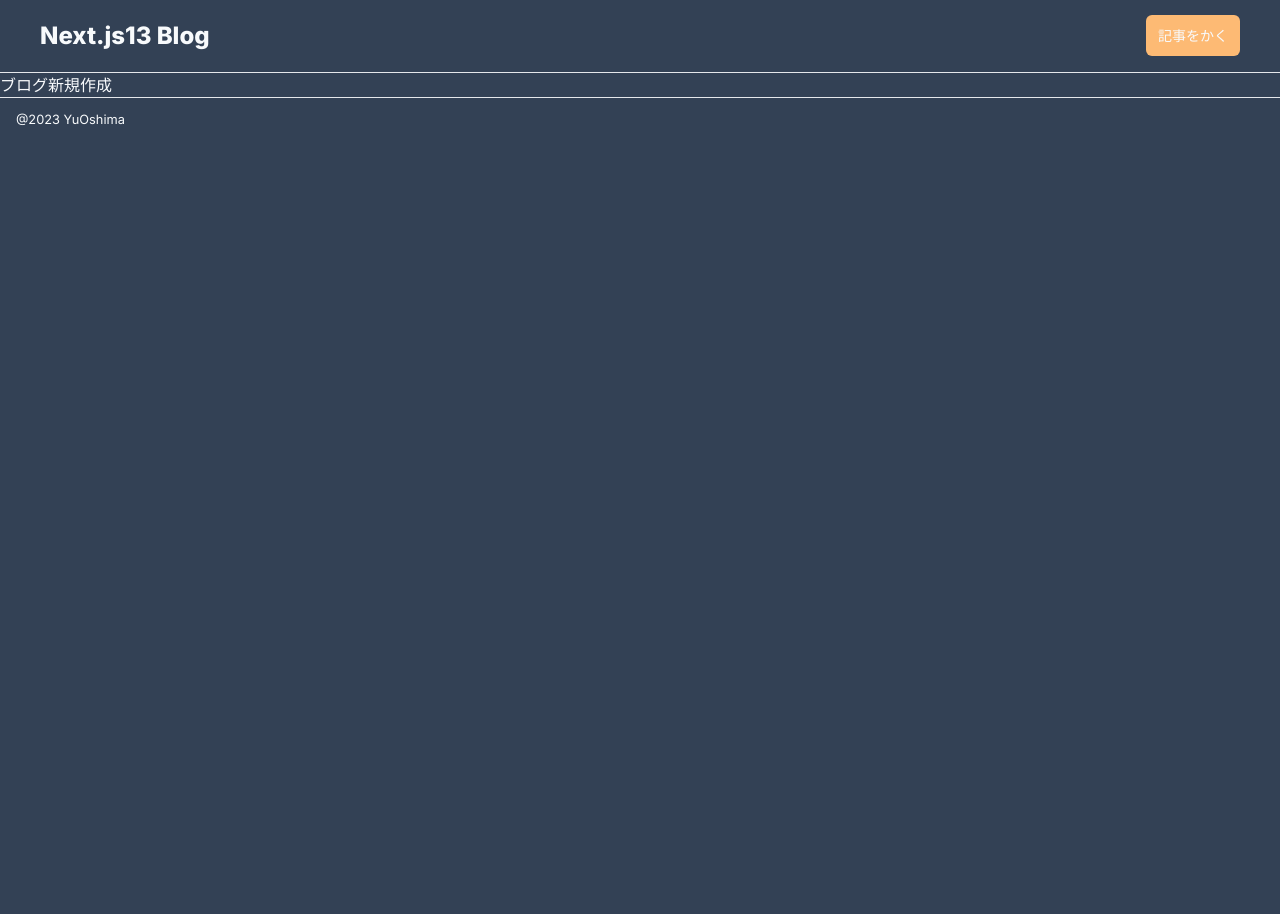
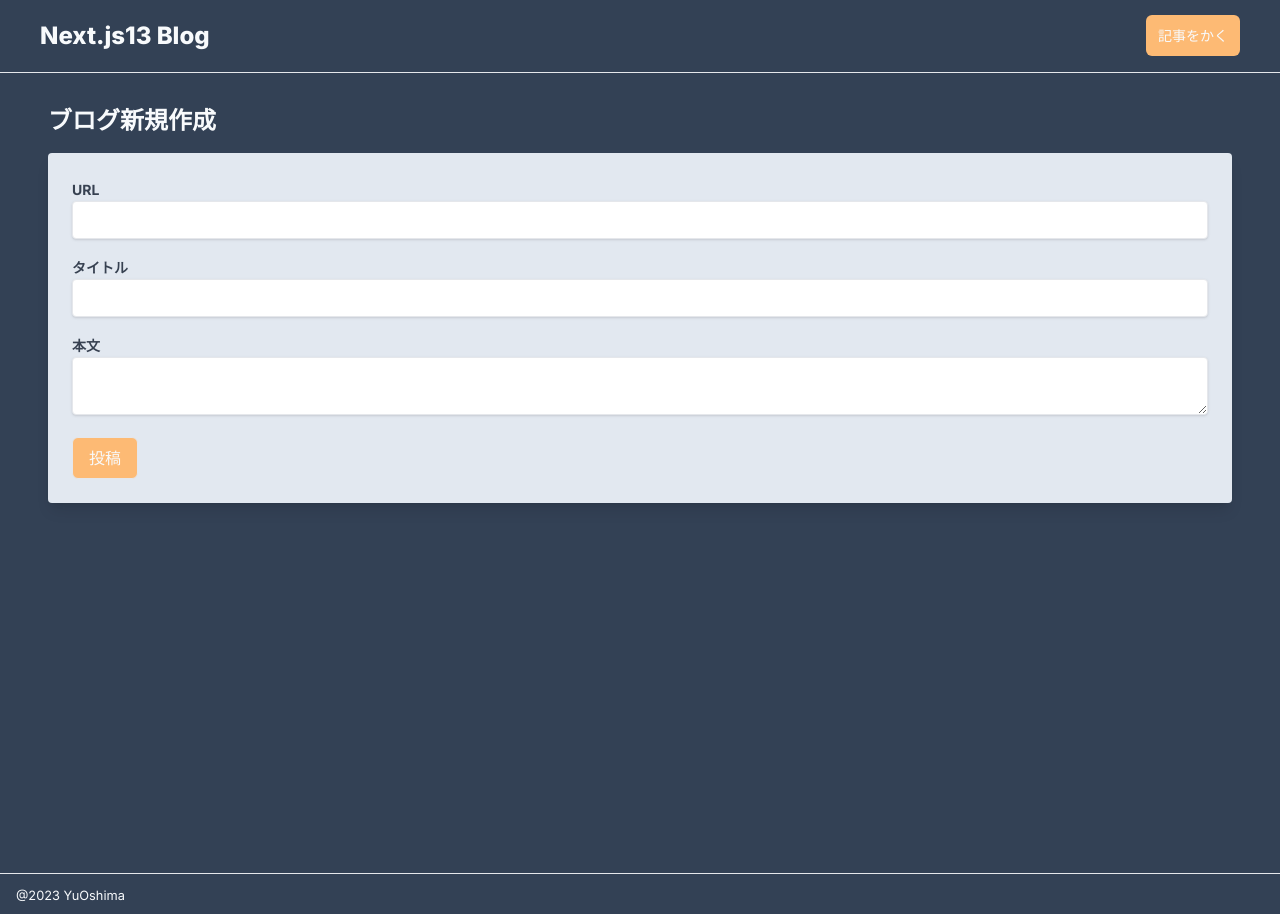
Before and after one commit to YuOshimaBLM/next-blog, a Next.js app: page /articles/new in a window 1280 px wide. Before the commit the page ends 800 px from the top, so only its background shows below. Built offline with nearby package versions, Linux system fonts and the light colour scheme.

Commit message:
add-article

```diff
--- a/src/app/articles/new/page.tsx
+++ b/src/app/articles/new/page.tsx
@@ -2,8 +2,43 @@
 
 const page = () => {
   return (
-    <div>
-      <h2>ブログ新規作成</h2>
+    <div className="min-h-screen py-8 px-4 md:px-12">
+      <h2 className="text-2xl font-bold mb-4">ブログ新規作成</h2>
+
+      <form className="bg-slate-200 p-6 rounded shadow-lg">
+        <div className=" mb-4">
+          <label className="text-gray-700 text-sm font-bold mb-2">URL</label>
+          <input
+            type="text"
+            className="shadow border rounded w-full py-2 px-3 text-gray-700 leading-tight
+            focus:outline-none"
+          />
+        </div>
+        <div className=" mb-4">
+          <label className="text-gray-700 text-sm font-bold mb-2">
+            タイトル
+          </label>
+          <input
+            type="text"
+            className="shadow border rounded w-full py-2 px-3 text-gray-700 leading-tight
+            focus:outline-none"
+          />
+        </div>
+        <div className=" mb-4">
+          <label className="text-gray-700 text-sm font-bold mb-2">本文</label>
+          <textarea
+            className="shadow border rounded w-full py-2 px-3 text-gray-700 leading-tight
+            focus:outline-none"
+          />
+        </div>
+
+        <button
+          type="submit"
+          className="py-2 px-4 border rounded-md bg-orange-300"
+        >
+          投稿
+        </button>
+      </form>
     </div>
   );
 };
```
Also changed, not shown: package.json (+6 -5 lines), 1 other file (tests, documents, lock files or other folders).
